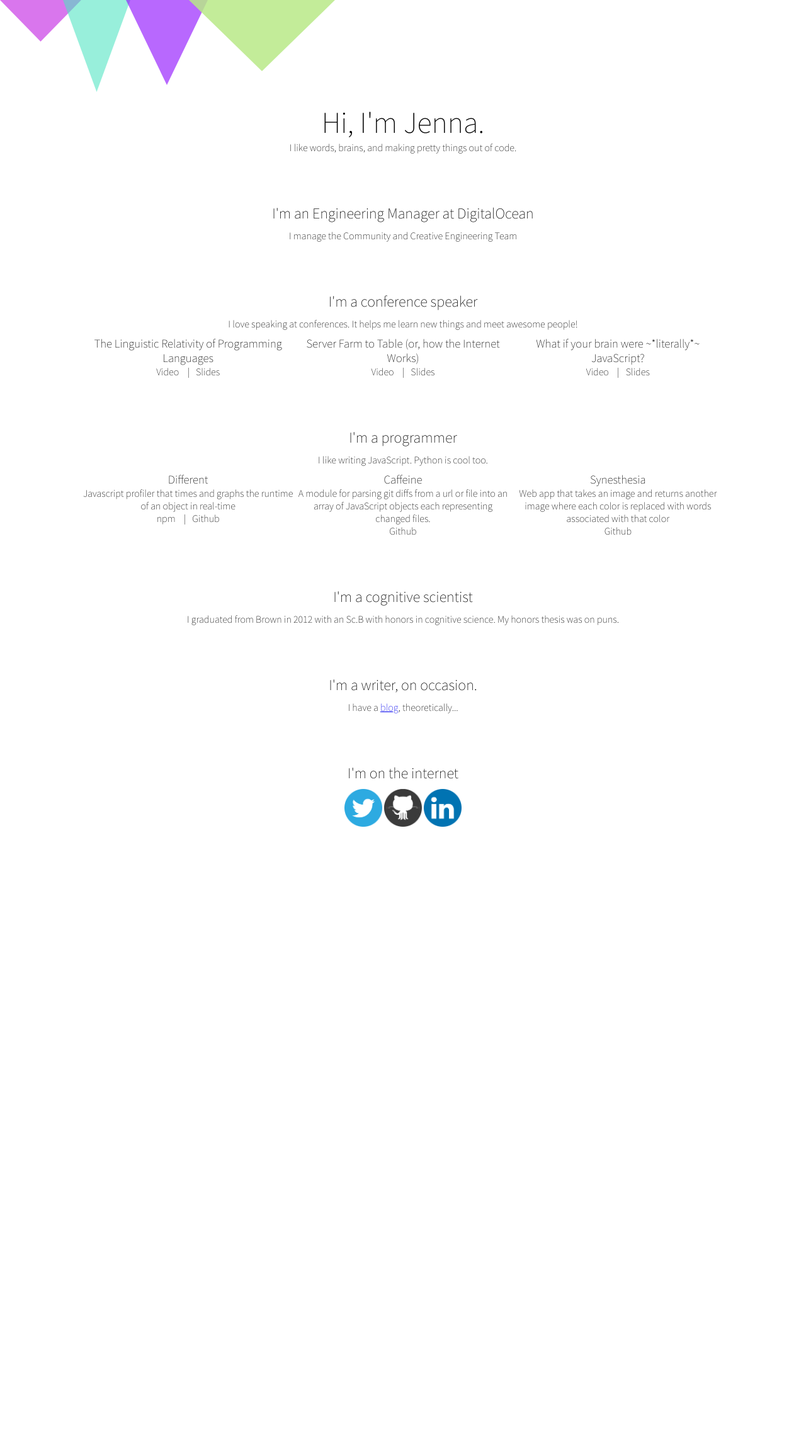
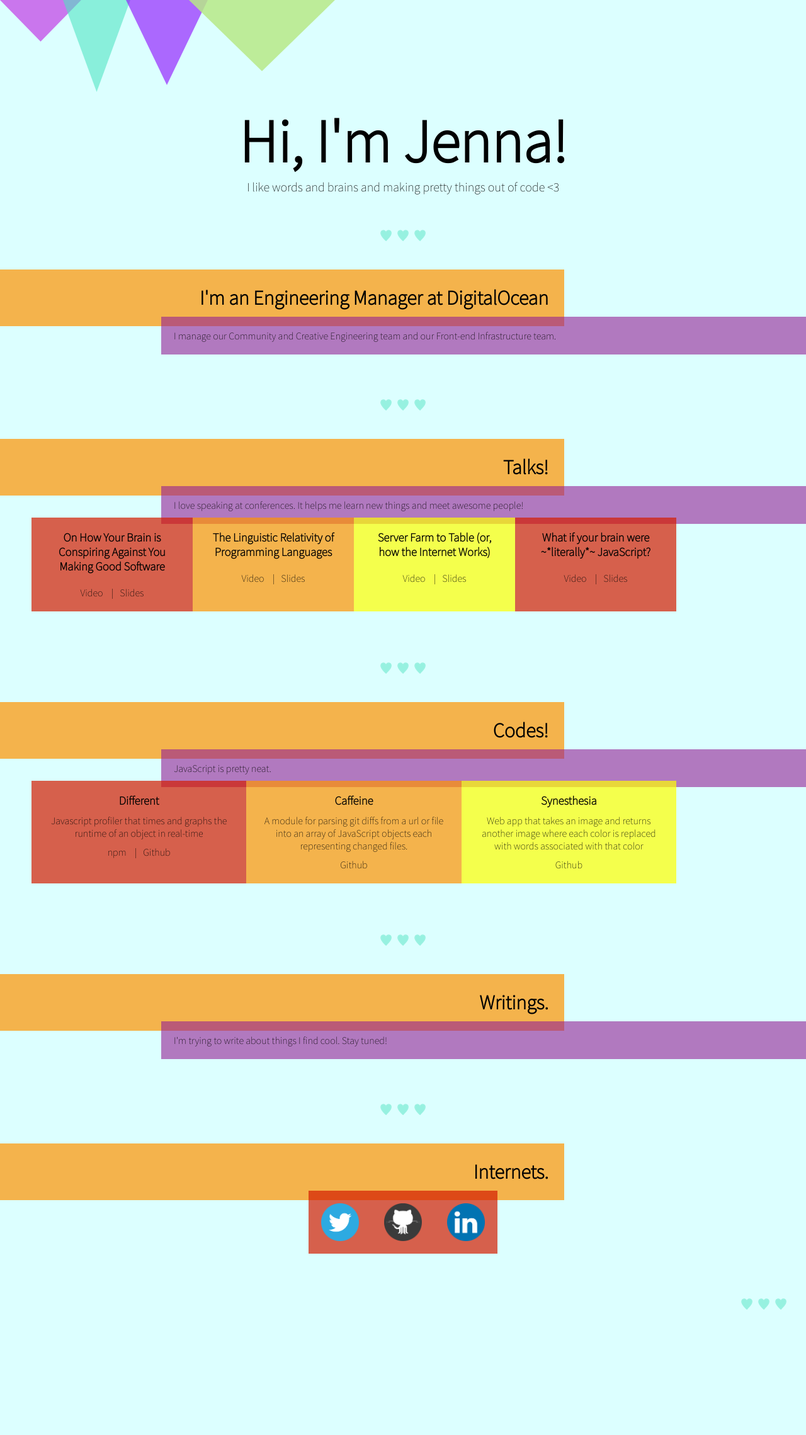
Before and after one commit to jennazee/jennazee.github.io, a Jekyll site: the page index.html, which Jekyll copies as it is, in a window 1280 px wide. Shown: the whole page at 63% size. Built offline with Jekyll 4.4.1, drawn with Linux system fonts in a browser that asks for light colours; Markdown is read by kramdown in place of the engine named in the settings; before the commit the page ends 1546 px from its top, so only the background shows below that.

Commit message:
a thing that looks good and is responsive!

```diff
--- a/JZCSS.css
+++ b/JZCSS.css
@@ -11,34 +11,41 @@
 }
 
 body {
-	font-family: 'Source Sans Pro', Helvetica, sans-serif;
-	font-weight: 200;
+	font-family: 'Paul Grotesk', 'Source Sans Pro', Helvetica, sans-serif;
+  background: rgb(220, 255, 255);
 }
 
 .Title {
-	font-size: 3em;
-	font-weight: 200;
+	font-size: 6em;
 	padding-top: 10px;
 	text-align: center;
 }
 
 .Subtitle {
 	text-align: center;
+  font-size: 1.25em;
 }
 
 .Heading {
-	font-weight: 200;
-	padding-bottom: 10px;
+  padding: 25px;
+  background-color: rgba(255, 147, 0, 0.7);
+  width: 70%;
+  text-align: right;
+  font-size: 2em;
 }
 
-.Contentbox {
+.Explanation {
+  background-color: rgba(148, 33, 148, 0.6);
+  padding: 20px;
+  margin-left: 20%;
+  position: relative;
+  top: -15px;
+  text-align: left;
   max-width: 1024px;
-  margin: 0 auto;
 }
 
 .Textbox {
 	text-align: center;
-	font-weight: 200;
 	padding-bottom: 15px;
 }
 
@@ -51,25 +58,48 @@
   height: 20px;
   display: inline-block;
   width: 74px;
-  margin-bottom: 40px;
+  margin: 40px 0;
+}
+
+footer:before {
+  margin-right: 30px;
 }
 
 .Portfolio {
-	padding-top: 10px;
+  margin-left: 50px;
   display: flex;
-}
-
-.Portfolio__title {
-	font-weight: 200;
+  max-width: 1024px;
+  position: relative;
+  top: -25px;
 }
 
 .Portfolio__entry {
   list-style: none;
   flex: 1;
+  padding: 20px;
+  position: relative;
+  min-width: 150px;
+}
+
+.Portfolio__entry:nth-child(3n + 1) {
+  background-color: rgba(212, 29, 0, 0.7);
+}
+
+.Portfolio__entry:nth-child(3n + 2) {
+  background-color: rgba(255, 147, 0, 0.7);
+}
+
+.Portfolio__entry:nth-child(3n + 3) {
+  background-color: rgba(255, 255, 0, 0.7);
+}
+
+.Portfolio__title {
+  padding-bottom: 10px;
 }
 
 .Portfolio__links {
   list-style: none;
+  padding-top: 10px;
 }
 
 .Portfolio__links li {
@@ -86,8 +116,16 @@
   text-decoration: none;
 }
 
+a:hover {
+  text-decoration: underline;
+}
+
 .Internet {
   display: inline-block;
+  background: rgba(212, 29, 0, 0.7);;
+  position: relative;
+  top: -15px;
+  padding: 20px;
 }
 
 .Internet__link {
@@ -113,5 +151,16 @@
 
 footer {
   text-align: right;
-  margin-right: 30px;
 }
+
+@media (max-width: 640px) {
+  .Portfolio {
+    display: block;
+    text-align: right
+  }
+
+  .Portfolio__entry {
+    display: inline-block;
+    flex: 0;
+  }
+}
--- a/index.html
+++ b/index.html
@@ -5,6 +5,7 @@
 <head>
   <title>Jenna Zeigen</title>
   <meta http-equiv="Content-Type" content="text/html; charset=UTF-8">
+  <meta name="viewport" content="width=device-width, initial-scale=1">
   <link rel="stylesheet" type="text/css" href="JZCSS.css">
 </head>
 
@@ -12,21 +13,28 @@
 
   <header>
     <svg width="100%" height="100%" version="1.1" xmlns="http://www.w3.org/2000/svg" id="TopSvg">
-    <h1 class="Title">Hi, I'm Jenna.</h1>
-    <p class="Subtitle">I like words, brains, and making pretty things out of code.</p>
+    <h1 class="Title">Hi, I'm Jenna!</h1>
+    <p class="Subtitle">I like words and brains and making pretty things out of code <3 </p>
   </header>
 
   <div class="Contentbox">
 
     <div class="Textbox">
       <h2 class="Heading">I'm an Engineering Manager at DigitalOcean</h2>
-      <p class="Explanation">I manage the Community and Creative Engineering Team</p>
+      <p class="Explanation">I manage our Community and Creative Engineering team and our Front-end Infrastructure team.</p>
     </div>
 
     <div class="Textbox">
-      <h2 class="Heading">I'm a conference speaker</h2>
+      <h2 class="Heading">Talks!</h2>
       <p class="Explanation">I love speaking at conferences. It helps me learn new things and meet awesome people!</p>
       <ul class="Portfolio">
+        <li class="Portfolio__entry">
+          <h3 class="Portfolio__title">On How Your Brain is Conspiring Against You Making Good Software</h3>
+          <ul class="Portfolio__links">
+            <li><a href="#">Video</a></li>
+            <li><a href="#">Slides</a></li>
+          </ul>
+        </li>
         <li class="Portfolio__entry">
           <h3 class="Portfolio__title">The Linguistic Relativity of Programming Languages</h3>
           <ul class="Portfolio__links">
@@ -52,8 +60,8 @@
     </div>
 
     <div class="Textbox">
-      <h2 class="Heading">I'm a programmer</h2>
-      <p class="Explanation">I like writing JavaScript. Python is cool too.</p>
+      <h2 class="Heading">Codes!</h2>
+      <p class="Explanation">JavaScript is pretty neat.</p>
       <ul class="Portfolio">
         <li class="Portfolio__entry">
           <h3 class="Portfolio__title">Different</h3>
@@ -81,21 +89,14 @@
     </div>
 
     <div class="Textbox">
-      <h2 class="Heading">I'm a cognitive scientist</h2>
-      <p class="Explanation">I graduated from Brown in 2012 with an Sc.B with honors in cognitive science. My honors thesis was on puns.</p>
+      <h2 class="Heading">Writings.</h2>
+      <p class="Explanation">I'm trying to write about things I find cool. Stay tuned!</p>
     </div>
 
     <div class="Textbox">
-      <h2 class="Heading">I'm a writer, on occasion.</h2>
-      <p class="Explanation">I have a <a href='/zeigenspace'>blog</a>, theoretically...</p>
-    </div>
-
-    <div class="Textbox">
-      <h2 class="Heading">I'm on the internet</h2>
+      <h2 class="Heading">Internets.</h2>
       <ul>
-        <li class="Internet"><a class="Internet__link Internet--twitter" href="https://www.twitter.com/zeigenvector">Twitter</a></li>
-        <li class="Internet"><a class="Internet__link Internet--github" href="https://www.github.com/jennazee">Github</a></li>
-        <li class="Internet"><a class="Internet__link Internet--linkedin" href="https://www.linkedin.com/zeigenvector">Linkedin</a></li>
+        <li class="Internet"><a class="Internet__link Internet--twitter" href="https://www.twitter.com/zeigenvector">Twitter</a></li><li class="Internet"><a class="Internet__link Internet--github" href="https://www.github.com/jennazee">Github</a></li><li class="Internet"><a class="Internet__link Internet--linkedin" href="https://www.linkedin.com/zeigenvector">Linkedin</a></li>
       <ul>
     </div>
   </div>
```
Also changed, not shown: teal-heart.svg (added).
